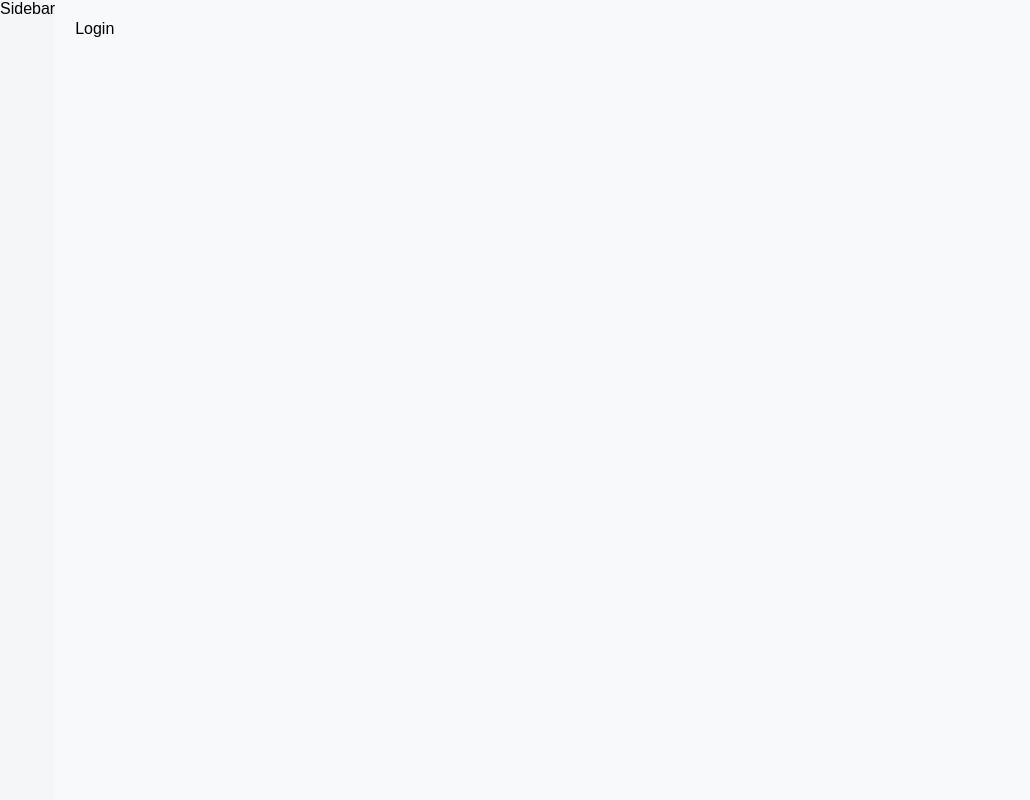
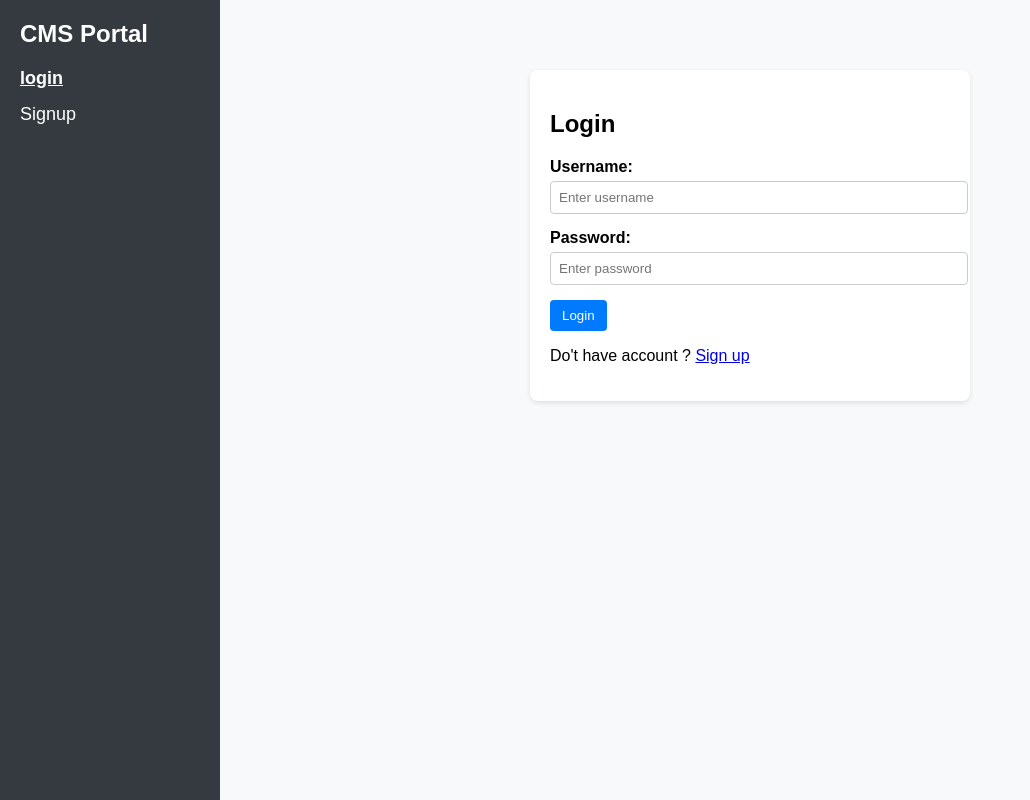
Before and after one commit to Rishabh2482/Content-management-system, a React (Create React App) app: page /login in a window 1280 px wide. Shown: the whole page, without its empty margins (0-1030 px from the left). Built offline with nearby package versions, Linux system fonts and the light colour scheme.

Commit message:
Completeed Login functionality, and sidbar which will remain fixed through out the App, showing the functionality on landing page based on the login state.

```diff
--- a/src/component/Login.jsx
+++ b/src/component/Login.jsx
@@ -1,8 +1,67 @@
+import { Link, useNavigate } from "react-router-dom";
+import { useAuth } from "../context/Authcontext";
+import { useState } from "react";
+import { isNotEmpty } from "../utils/validation";
 
 export default function Login() {
+  const {user, login} = useAuth();
+  const navigate = useNavigate();
+  const [username, setUsername] = useState('');
+  const [password, setPassword] = useState('');
+  const [error, setError] = useState('');
+
+  if(user) {
+    navigate('/view');
+  }
+
+
+  const handleSubmit = (e) => {
+    e.preventDefault();
+    if(!isNotEmpty(username) || !isNotEmpty(password)) {
+      setError('Please fill info')
+      return;
+    }
+    const isLogedIn = login(username, password);
+    console.log(isLogedIn)
+    if(isLogedIn) {
+      navigate('/view')
+    } else {
+      setError('Invalid credentials.')
+    }
+  }
+
   return (
-    <div>
-      Login
+    <div className="panel login-panel">
+      <h2>Login</h2>
+      <form onSubmit={handleSubmit} className="content-form">
+        <div className="form-group">
+          <label htmlFor="login-username">Username:</label>
+          <input
+            id = "login-username"
+            type="text"
+            placeholder="Enter username"
+            value={username}
+            onChange={(e) => setUsername(e.target.value)}
+          />
+        </div>
+        <div className="form-group">
+          <label htmlFor="login-password">Password:</label>
+          <input
+            id = "login-password"
+            type="password"
+            placeholder="Enter password"
+            value={password}
+            onChange={(e) => setPassword(e.target.value)}
+          />
+        </div>
+        {error && <div className="error">{error}</div>}
+        <button className="btn" type="submit">
+          Login
+        </button>
+        <p>
+          Do't have account ? <Link to="/signup">Sign up</Link>
+        </p>
+      </form>
     </div>
   )
 }
--- a/src/component/Sidebar.jsx
+++ b/src/component/Sidebar.jsx
@@ -1,8 +1,55 @@
+import { NavLink, useNavigate } from "react-router-dom"
+import { useAuth } from "../context/Authcontext"
 
 export default function Sidebar() {
+  const {user, logOut} = useAuth();
+  const navigate = useNavigate();
+
+  function handleLogout() {
+    logOut();
+    navigate("/login");
+  }
+
   return (
-    <div>
-      Sidebar
+    <div className="sidebar">
+      <h2>CMS Portal</h2>
+      <nav>
+        <ul>
+          {user ? (
+            <>
+              <li>
+                <NavLink to="/add">
+                  Add Content
+                </NavLink>
+              </li>
+              <li>
+                <NavLink to="/view">
+                  View Content
+                </NavLink>
+              </li>
+            </>
+          ) : (<>
+                <li>
+                  <NavLink to="/login">
+                    login
+                  </NavLink>
+                </li>
+                <li>
+                  <NavLink to="/signup">
+                    Signup
+                  </NavLink>
+                </li>
+              </>)
+          }
+        </ul>
+      </nav>
+
+
+      {user && (
+        <div className="logout-section">
+          <button onClick={handleLogout} className="btn">Logout</button>
+        </div>
+      )}
     </div>
   )
 }
--- a/src/context/Authcontext.jsx
+++ b/src/context/Authcontext.jsx
@@ -28,17 +28,20 @@ export default function AuthProvider({children}) {
 
     function signup(username, password){
         const userNameExist = users.some((u)=>{
-            return u.username === username && u.password === password;
+            return u.username === username;
         })
 
         if(userNameExist){
+            console.log("Username exist");
             return {success: false, message: "Username is already taken"}
         }
+
+        console.log("Username does not exist");
         const newUser = {username, password}
         setUsers((prevState)=>{
             return [...prevState, newUser];
         })
-        setUser(newUser);
+        setUser({username});
         return {success: true, message: "User created and logedin"}
     }
 
```
